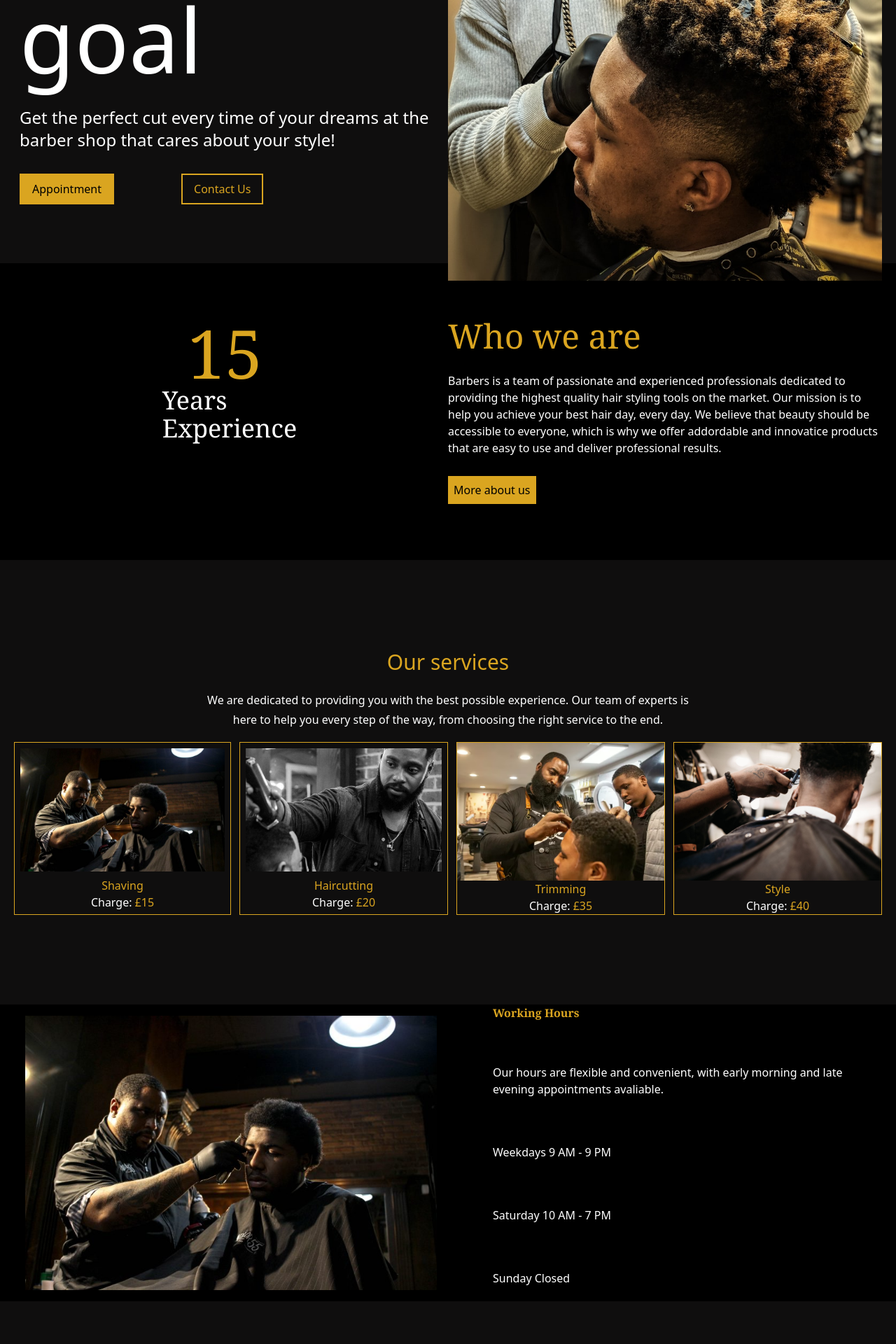
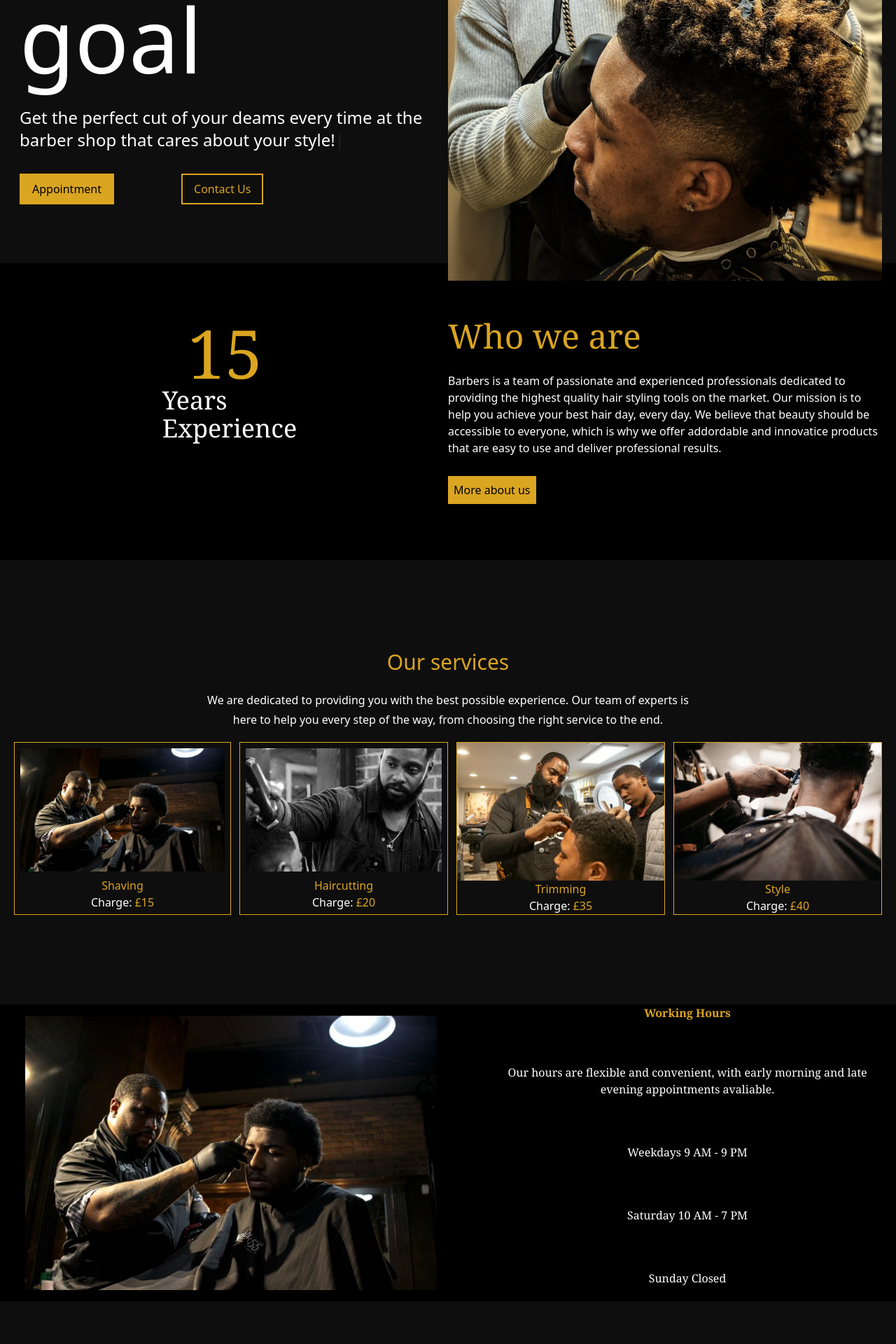
Before and after one commit to Timz-creator/mybarberapp, a React (Create React App) app: page / in a window 1280 px wide. Shown: the part 480-2400 px from the top of the page at 70% size. Built offline with nearby package versions, Linux system fonts and the light colour scheme.

Commit message:
Typed effect added to Hero section

```diff
--- a/package.json
+++ b/package.json
@@ -20,6 +20,7 @@
     "react-icons": "^4.8.0",
     "react-moment": "^1.1.3",
     "react-scripts": "5.0.1",
+    "react-typed": "^1.2.0",
     "web-vitals": "^2.1.0"
   },
   "scripts": {
--- a/src/components/Hero.jsx
+++ b/src/components/Hero.jsx
@@ -1,5 +1,6 @@
 import React from "react";
 import black_barber from "../assets/black_barber.png";
+import Typed from 'react-typed';
 
 const Hero = () => {
   return (
@@ -7,10 +8,7 @@ const Hero = () => {
       <div className="grid md:grid-cols-2 max-w-[1240px] m-auto">
         <div className="flex flex-col justify center w-full px-2 py-8 text-white ">
           <p className="text-9xl ">Getting you <span className="text-[#DAA520]">fresh</span> is our goal</p>
-          <p className="py-8 font-thin text-2xl">
-            Get the perfect cut every time of your dreams at the barber shop
-            that cares about your style!
-          </p>
+          <Typed className ="py-8 font-thin text-2xl" strings={['Get the perfect cut of your deams every time at the barber shop that cares about your style!']} typeSpeed={50} />
           <div className="flex flex-row space-x-24 items-center">
             <button className="border-[2px] p-2 px-4 bg-[#DAA520] text-black border-[#DAA520]">
               Appointment
--- a/src/components/Whours.jsx
+++ b/src/components/Whours.jsx
@@ -8,18 +8,18 @@ const Whours = () => {
         <div className="text-white">
           <img className=" p-4" src={Card1} alt="/" />
         </div>
-        <div className="text-white bg-black grid justify-center ">
+        <div className="text-white bg-black grid justify-center text-center ">
           <h1 className="font-bold pb-10 text-[#DAA520] font-serif">Working Hours</h1>
-          <p1>
+          <p1 className="font-serif">
             Our hours are flexible and convenient, with early morning and late
             evening appointments avaliable.
           </p1>
           <br></br>
-          <p2>Weekdays 9 AM - 9 PM</p2>
+          <p2 className="font-serif">Weekdays 9 AM - 9 PM</p2>
           <br></br>
-          <b2>Saturday 10 AM - 7 PM</b2>
+          <b2 className="font-serif">Saturday 10 AM - 7 PM</b2>
           <br></br>
-          <p4>Sunday Closed</p4>
+          <p4 className="font-serif">Sunday Closed</p4>
         </div>
       </div>
     </div>
```
Also changed, not shown: 1 other file (tests, documents, lock files or other folders).
